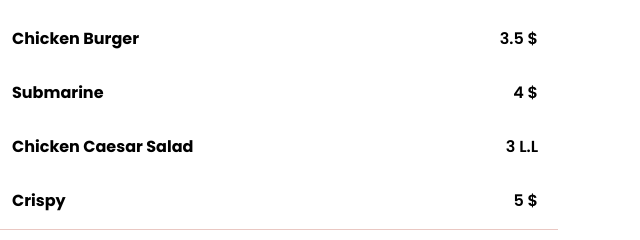
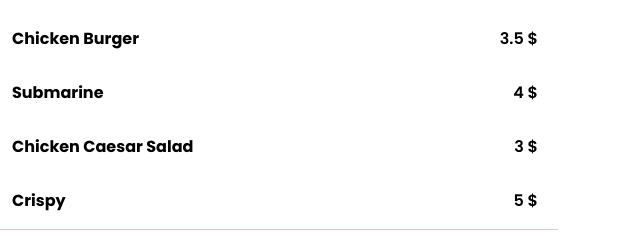
Before and after one commit to ChickenProMax/Menu, a plain HTML site: page index.html in a window 1280 px wide. Shown: the part 1000-1240 px from the top of the page, 640-1280 px from the left. Drawn offline with Linux system fonts and the light colour scheme.

Commit message:
Update index.html

```diff
--- a/index.html
+++ b/index.html
@@ -241,7 +241,7 @@
 
         <div class="col-lg-6 menu-item filter-platters">
           <div class="menu-content">
-            Chicken Caesar Salad <span>3 L.L</span>
+            Chicken Caesar Salad <span>3 $</span>
           </div>
         </div>
 
```
